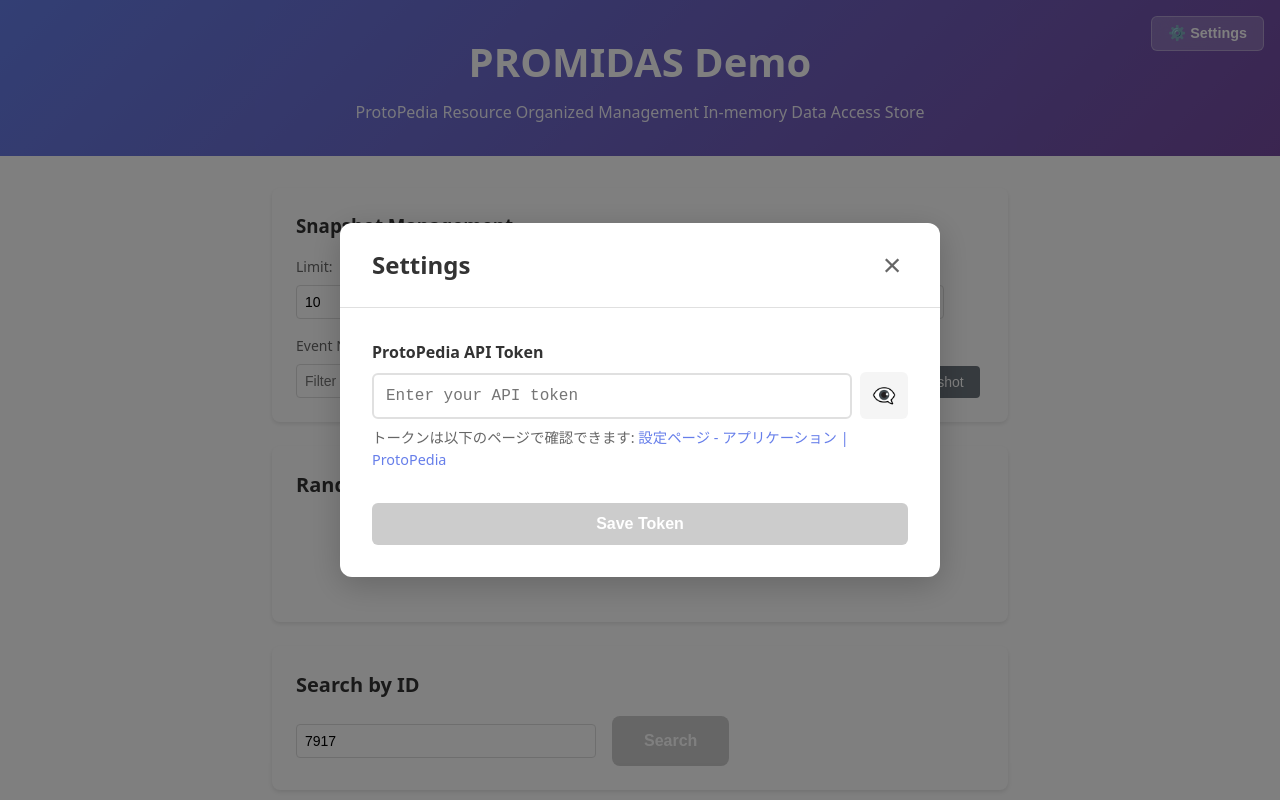
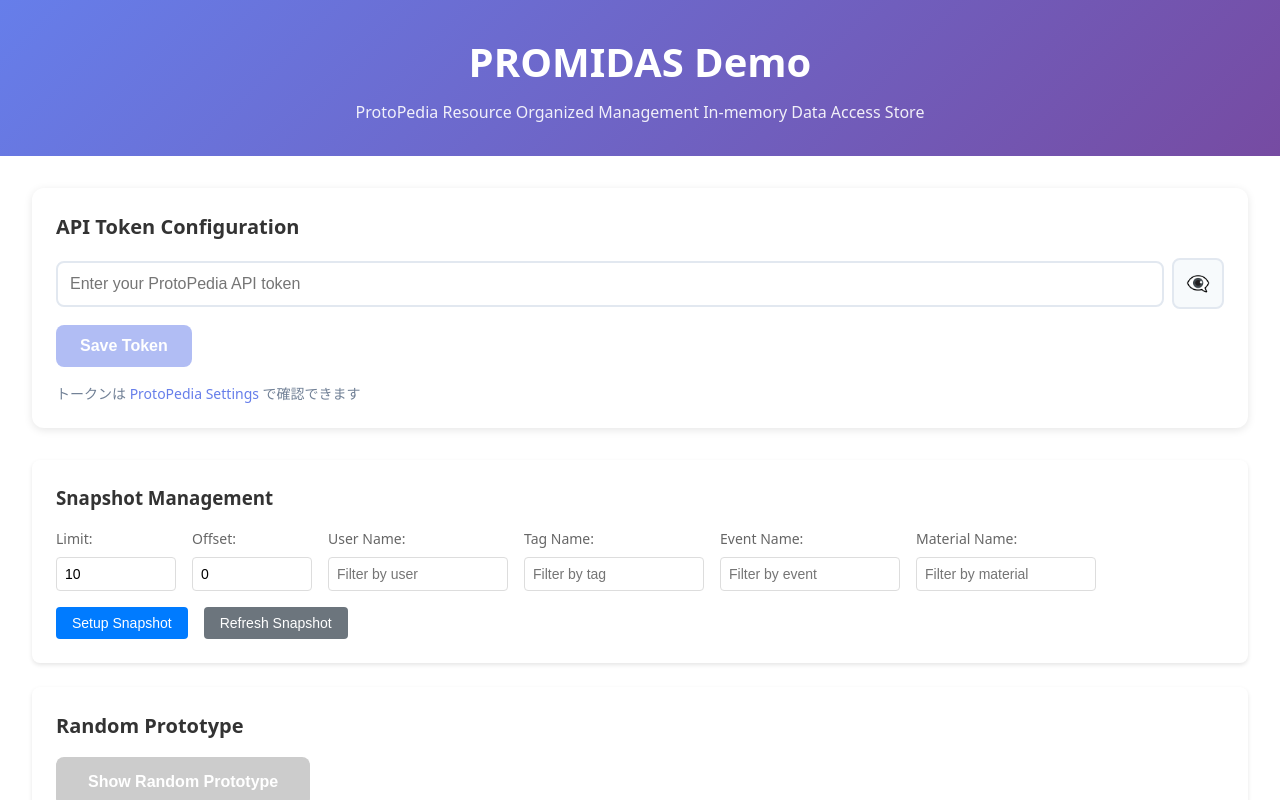
Before and after one commit to F88/PROMIDAS-demo, a React (Vite) app: page / in a window 1280 px wide. Shown: the top 800 px of the page. Built offline with nearby package versions, Linux system fonts and the light colour scheme.

Commit message:
feat: refactor repository configuration for improved clarity and structure

```diff
--- a/src/App.css
+++ b/src/App.css
@@ -48,6 +48,118 @@
 .app-main {
   flex: 1;
   padding: 2rem;
+  max-width: 1400px;
+  margin: 0 auto;
+  width: 100%;
+}
+
+.token-section {
+  background: white;
+  padding: 1.5rem;
+  border-radius: 12px;
+  box-shadow: 0 2px 8px rgba(0, 0, 0, 0.1);
+  margin-bottom: 2rem;
+}
+
+.token-section h3 {
+  margin: 0 0 1rem 0;
+  font-size: 1.25rem;
+  color: #333;
+}
+
+.token-form {
+  display: flex;
+  flex-direction: column;
+  gap: 1rem;
+}
+
+.token-input-group {
+  display: flex;
+  gap: 0.5rem;
+  align-items: center;
+}
+
+.token-input {
+  flex: 1;
+  padding: 0.75rem;
+  border: 2px solid #e2e8f0;
+  border-radius: 8px;
+  font-size: 1rem;
+  transition: border-color 0.2s;
+}
+
+.token-input:focus {
+  outline: none;
+  border-color: #667eea;
+}
+
+.toggle-visibility {
+  padding: 0.75rem;
+  background: #f7fafc;
+  border: 2px solid #e2e8f0;
+  border-radius: 8px;
+  cursor: pointer;
+  font-size: 1.2rem;
+  transition: all 0.2s;
+}
+
+.toggle-visibility:hover {
+  background: #edf2f7;
+  border-color: #cbd5e0;
+}
+
+.token-actions {
+  display: flex;
+  gap: 0.5rem;
+}
+
+.token-actions button {
+  padding: 0.75rem 1.5rem;
+  border: none;
+  border-radius: 8px;
+  font-size: 1rem;
+  font-weight: 600;
+  cursor: pointer;
+  transition: all 0.2s;
+}
+
+.token-actions button:first-child {
+  background: #667eea;
+  color: white;
+}
+
+.token-actions button:first-child:hover:not(:disabled) {
+  background: #5568d3;
+}
+
+.token-actions button:first-child:disabled {
+  opacity: 0.5;
+  cursor: not-allowed;
+}
+
+.token-actions .delete-button {
+  background: #f56565;
+  color: white;
+}
+
+.token-actions .delete-button:hover {
+  background: #e53e3e;
+}
+
+.token-help {
+  margin: 0;
+  font-size: 0.875rem;
+  color: #718096;
+}
+
+.token-help a {
+  color: #667eea;
+  text-decoration: none;
+}
+
+.token-help a:hover {
+  text-decoration: underline;
+}
   max-width: 800px;
   margin: 0 auto;
   width: 100%;
--- a/src/App.tsx
+++ b/src/App.tsx
@@ -6,13 +6,17 @@
   usePrototypeSearch,
 } from "./hooks/usePrototype";
 import { PrototypeCard } from "./components/PrototypeCard";
-import { Settings } from "./components/Settings";
-import { hasApiToken } from "./lib/token-storage";
+import {
+  hasApiToken,
+  getApiToken,
+  setApiToken,
+  removeApiToken,
+} from "./lib/token-storage";
+import { resetRepository } from "./lib/protopedia-repository";
 import "./App.css";
 import type { ListPrototypesParams } from "protopedia-api-v2-client";
 
 function App() {
-  const [showSettings, setShowSettings] = useState(!hasApiToken());
   const [searchId, setSearchId] = useState("7917");
   const [snapshotLimit, setSnapshotLimit] = useState("10");
   const [snapshotOffset, setSnapshotOffset] = useState("0");
@@ -20,6 +24,8 @@
   const [snapshotTagNm, setSnapshotTagNm] = useState("");
   const [snapshotEventNm, setSnapshotEventNm] = useState("");
   const [snapshotMaterialNm, setSnapshotMaterialNm] = useState("");
+  const [token, setTokenInput] = useState(getApiToken() || "");
+  const [showToken, setShowToken] = useState(false);
 
   const {
     prototype: randomPrototype,
@@ -86,6 +92,23 @@
     updateStats();
   };
 
+  const handleSaveToken = () => {
+    if (token.trim()) {
+      setApiToken(token.trim());
+      resetRepository();
+      handleTokenChange();
+    }
+  };
+
+  const handleDeleteToken = () => {
+    if (confirm("トークンを削除してよろしいですか？")) {
+      removeApiToken();
+      resetRepository();
+      setTokenInput("");
+      handleTokenChange();
+    }
+  };
+
   return (
     <div className="app">
       <header className="app-header">
@@ -93,16 +116,54 @@
         <p className="subtitle">
           ProtoPedia Resource Organized Management In-memory Data Access Store
         </p>
-        <button
-          onClick={() => setShowSettings(true)}
-          className="settings-button"
-          aria-label="Settings"
-        >
-          ⚙️ Settings
-        </button>
       </header>
 
       <main className="app-main">
+        {/* API Token Configuration */}
+        <div className="token-section">
+          <h3>API Token Configuration</h3>
+          <div className="token-form">
+            <div className="token-input-group">
+              <input
+                type={showToken ? "text" : "password"}
+                value={token}
+                onChange={(e) => setTokenInput(e.target.value)}
+                placeholder="Enter your ProtoPedia API token"
+                className="token-input"
+              />
+              <button
+                type="button"
+                onClick={() => setShowToken(!showToken)}
+                className="toggle-visibility"
+                aria-label={showToken ? "Hide token" : "Show token"}
+              >
+                {showToken ? "👁️" : "👁️‍🗨️"}
+              </button>
+            </div>
+            <div className="token-actions">
+              <button onClick={handleSaveToken} disabled={!token.trim()}>
+                Save Token
+              </button>
+              {hasApiToken() && (
+                <button onClick={handleDeleteToken} className="delete-button">
+                  Delete Token
+                </button>
+              )}
+            </div>
+            <p className="token-help">
+              トークンは{" "}
+              <a
+                href="https://protopedia.net/settings/application"
+                target="_blank"
+                rel="noopener noreferrer"
+              >
+                ProtoPedia Settings
+              </a>{" "}
+              で確認できます
+            </p>
+          </div>
+        </div>
+
         {/* Stats Display */}
         {stats && (
           <div className="stats-card">
@@ -317,13 +378,6 @@
           </a>
         </p>
       </footer>
-
-      {showSettings && (
-        <Settings
-          onClose={() => setShowSettings(false)}
-          onTokenChange={handleTokenChange}
-        />
-      )}
     </div>
   );
 }
--- a/src/lib/protopedia-repository.ts
+++ b/src/lib/protopedia-repository.ts
@@ -1,10 +1,12 @@
 import { PromidasRepositoryBuilder } from "@f88/promidas";
 import type {
   ProtopediaInMemoryRepository,
+  ProtopediaInMemoryRepositoryConfig,
   PrototypeInMemoryStoreConfig,
 } from "@f88/promidas";
 import { getApiToken } from "./token-storage";
 import type { LogLevel } from "@f88/promidas/logger";
+import type { ProtopediaApiCustomClientConfig } from "@f88/promidas/fetcher";
 
 // Repository configuration constants
 export const REPOSITORY_TTL_MS = 1_000 * 30; // 30 seconds
@@ -29,25 +31,25 @@
       logLevel: LOG_LEVEL_FOR_DEMO_SITE,
     };
 
+    const protopediaInMemoryRepositoryConfig: ProtopediaInMemoryRepositoryConfig =
+      {
+        logLevel: LOG_LEVEL_FOR_DEMO_SITE,
+        enableEvents: true, // Enable event system for real-time notifications
+      };
+
+    const protopediaApiCustomClientConfig: ProtopediaApiCustomClientConfig = {
+      protoPediaApiClientOptions: {
+        logLevel: LOG_LEVEL_FOR_DEMO_SITE,
+        token,
+        userAgent: "PROMIDAS-Demo-Site/1.0.0",
+      },
+      progressLog: true, // Enable progress logging for download tracking
+    };
+
     repository = new PromidasRepositoryBuilder()
       .setStoreConfig(storeConfig)
-      .setApiClientConfig({
-        protoPediaApiClientOptions: {
-          logLevel: LOG_LEVEL_FOR_DEMO_SITE,
-          token,
-          fetch: async (url, init) => {
-            // Remove x-client-user-agent header for browser compatibility
-            const headers = new Headers(init?.headers);
-            headers.delete("x-client-user-agent");
-            return globalThis.fetch(url, { ...init, headers });
-          },
-        },
-        progressLog: true, // Enable progress logging for download tracking
-      })
-      .setRepositoryConfig({
-        logLevel: LOG_LEVEL_FOR_DEMO_SITE,
-        enableEvents: true, // Enable event system for real-time notifications
-      })
+      .setApiClientConfig(protopediaApiCustomClientConfig)
+      .setRepositoryConfig(protopediaInMemoryRepositoryConfig)
       .build();
   }
 
```
